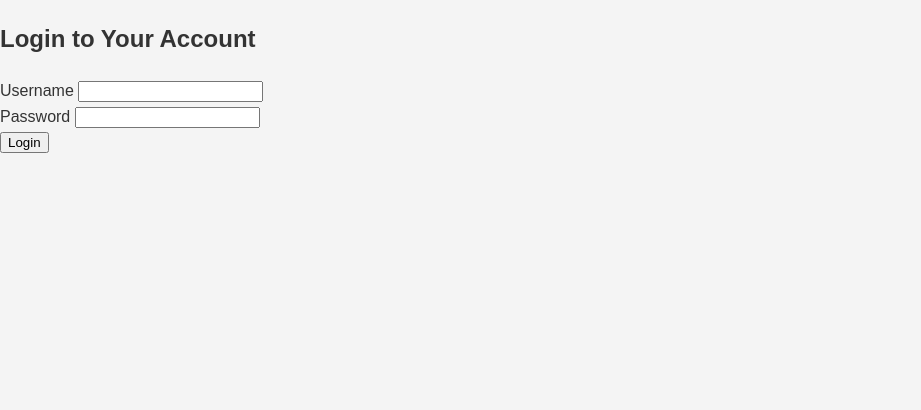
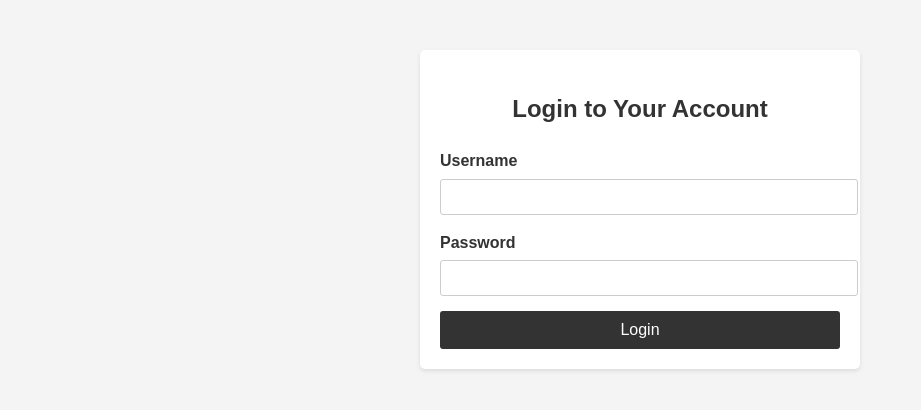
Before and after one commit to HaqtanEfe/blog.haktanefe.com, a plain HTML site: page login.html in a window 1280 px wide. Shown: the whole page, without its empty margins (0-921 px from the left). Drawn offline with Linux system fonts and the light colour scheme.

Commit message:
Update styles.css

```diff
--- a/styles.css
+++ b/styles.css
@@ -98,3 +98,61 @@ body.dark-mode {
     --date-color: #bbb;
     --footer-bg: #1e1e1e;
 }
+
+/* Existing styles remain the same */
+
+/* Login Page Styles */
+.login-container {
+    max-width: 400px;
+    margin: 50px auto;
+    padding: 20px;
+    border-radius: 5px;
+    box-shadow: 0 2px 4px rgba(0, 0, 0, 0.1);
+    background-color: var(--post-bg);
+    transition: background-color 0.3s, color 0.3s;
+}
+
+.login-container h2 {
+    text-align: center;
+    margin-bottom: 20px;
+}
+
+.input-group {
+    margin-bottom: 15px;
+}
+
+.input-group label {
+    display: block;
+    margin-bottom: 5px;
+    font-weight: bold;
+}
+
+.input-group input {
+    width: 100%;
+    padding: 8px;
+    border-radius: 3px;
+    border: 1px solid #ccc;
+    font-size: 16px;
+}
+
+button[type="submit"] {
+    width: 100%;
+    padding: 10px;
+    background-color: #333;
+    color: white;
+    border: none;
+    border-radius: 3px;
+    font-size: 16px;
+    cursor: pointer;
+    transition: background-color 0.3s;
+}
+
+button[type="submit"]:hover {
+    background-color: #555;
+}
+
+.error-message {
+    color: red;
+    text-align: center;
+    display: none;
+}
```
